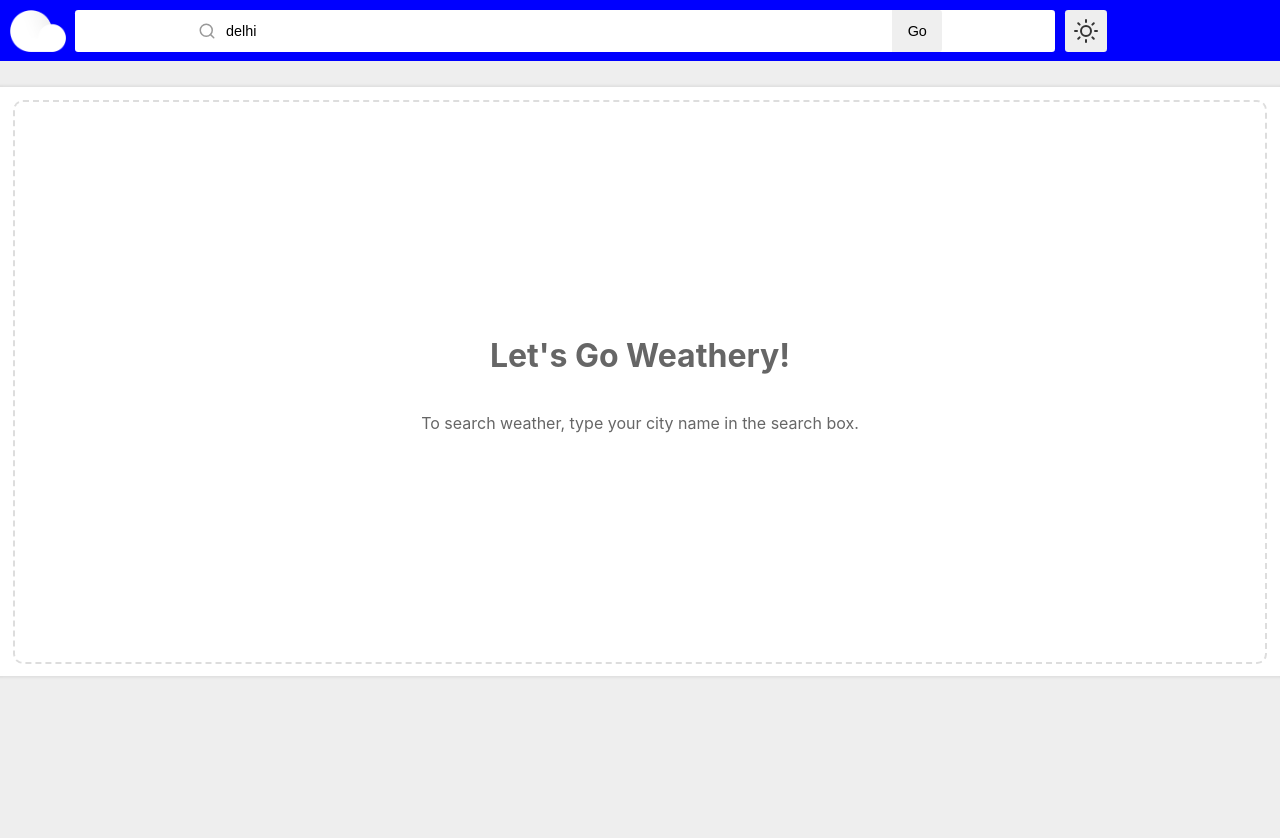
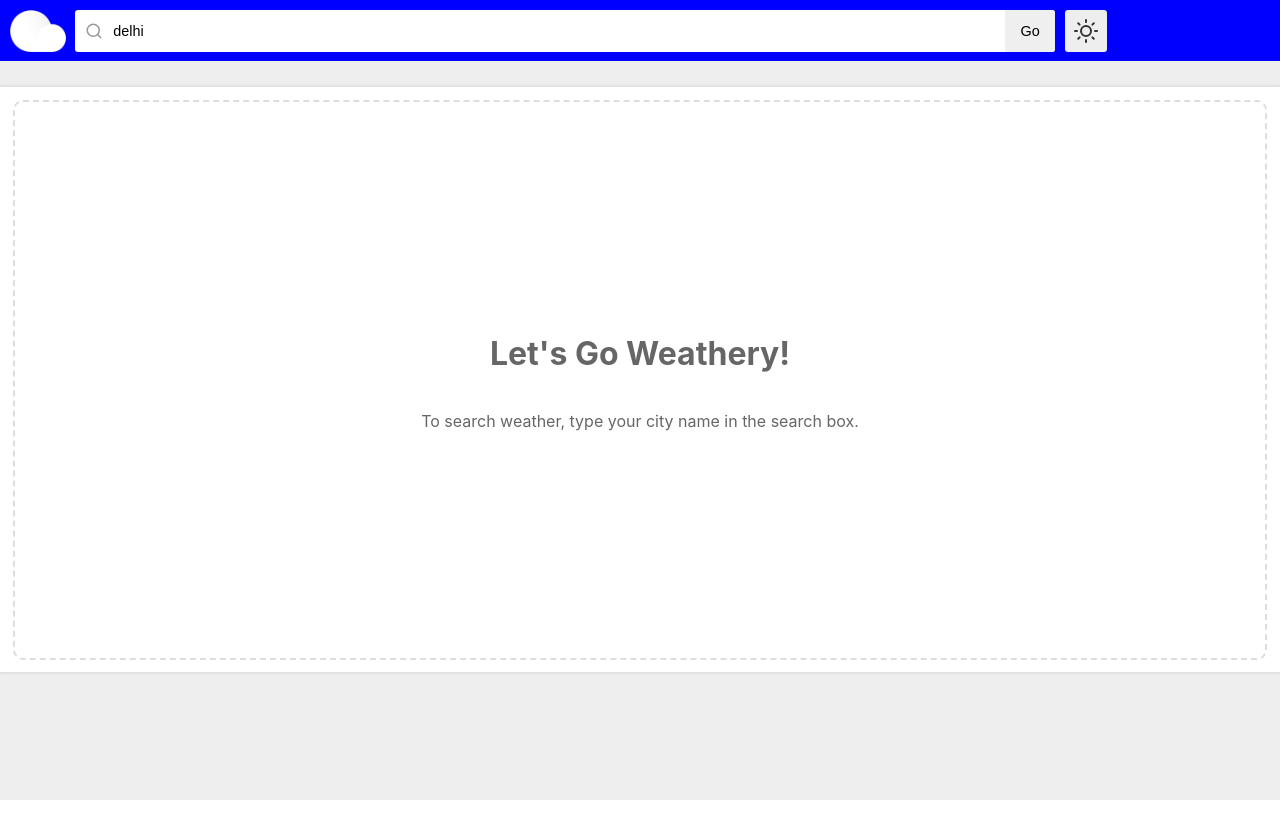
Before and after one commit to satnamsvirdi/weathery, a React (Create React App) app: page / in a window 1280 px wide. Shown: the top 838 px of the page. After the commit the page ends 800 px from the top, so only its background shows below. Built offline with nearby package versions, Linux system fonts and the light colour scheme.

Commit message:
Fix header layout sizing and add time prefixing functionality

```diff
--- a/src/App.css
+++ b/src/App.css
@@ -1,3 +1,9 @@
+*,
+*:after,
+*:before {
+	box-sizing: border-box;
+}
+
 .app {
 	background-color: #eee;
 	/*min-height: 100vh;*/
@@ -51,6 +57,7 @@ header {
 	/*display: block;*/
 	/*max-width: 60vw;*/
 	width: calc(80% - 0.6rem);
+	/*display: flex;*/
 }
 .form {
 	display: flex;
@@ -66,12 +73,14 @@ header {
 	/*width: 90%;*/
 }
 .searchIcon {
-	/*background-color: red;*/
+	/*background-color: #ddd;*/
 	display: flex;
 	justify-content: center;
 	align-items: center;
 	color: #999;
+	height: 42px;
 	padding: 0 10px;
+	/*box-sizing: border-box;*/
 }
 .form-input {
 	border: 0;
@@ -81,6 +90,9 @@ header {
 	background-color: inherit;
 	width: 68%;
 	height: 30px;
+	/*box-sizing: border-box;*/
+	flex-grow: 1;
+	flex-shrink: 1;
 }
 .btn {
 	/*box-sizing: border-box;*/
@@ -253,6 +265,9 @@ header {
 	border-radius: 10px;
 	margin-bottom: 0.6rem;
 }
+.col:hover {
+	background-color: #eee;
+}
 
 .col:nth-child(odd) {
 	flex-basis: calc(50% - 0.25rem - 2px);
--- a/src/components/WeatherContainer.js
+++ b/src/components/WeatherContainer.js
@@ -20,9 +20,19 @@ const WeatherContainer = ({ weatherData, error, loading }) => {
 		const hours = date.getHours();
 		const mins = date.getMinutes();
 
-		// switchTweleveHours(hours);
+		function checkAndAddPrefixZero(number) {
+			if (number < 10) {
+				return `0${number}`;
+			} else {
+				return number;
+			}
+		}
 
-		const time = `${switchToTweleveHours(hours)}:${mins}`;
+		let switchHours = switchToTweleveHours(hours);
+		let prefixedHours = checkAndAddPrefixZero(switchHours);
+		let prefixedMins = checkAndAddPrefixZero(mins);
+
+		const time = `${prefixedHours}:${prefixedMins}`;
 
 		return time;
 	};
```
